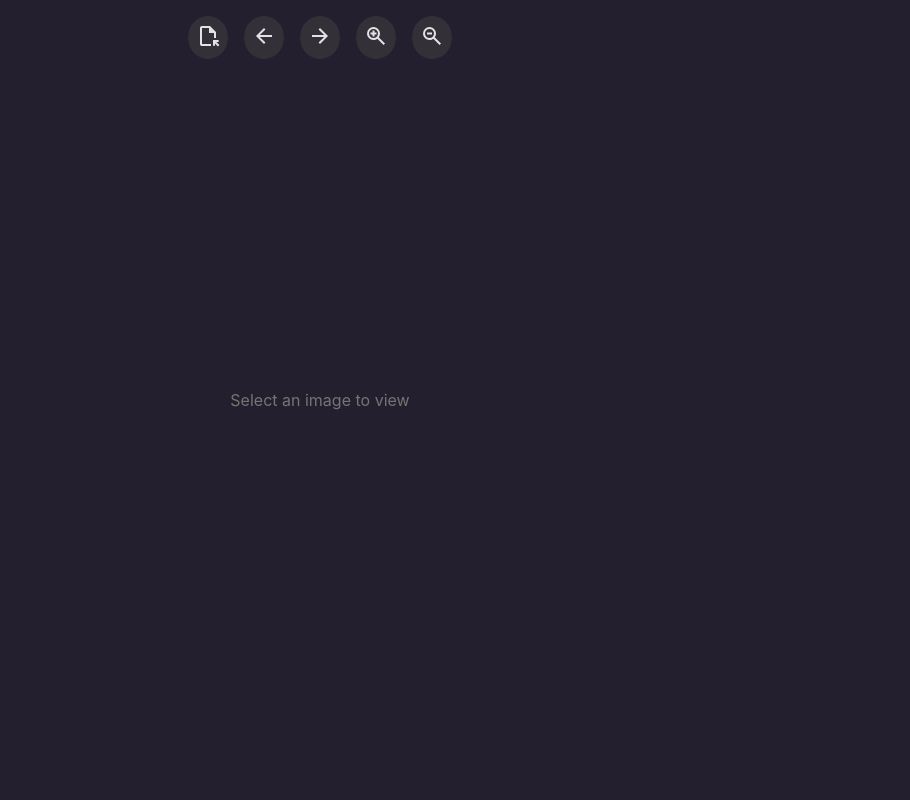
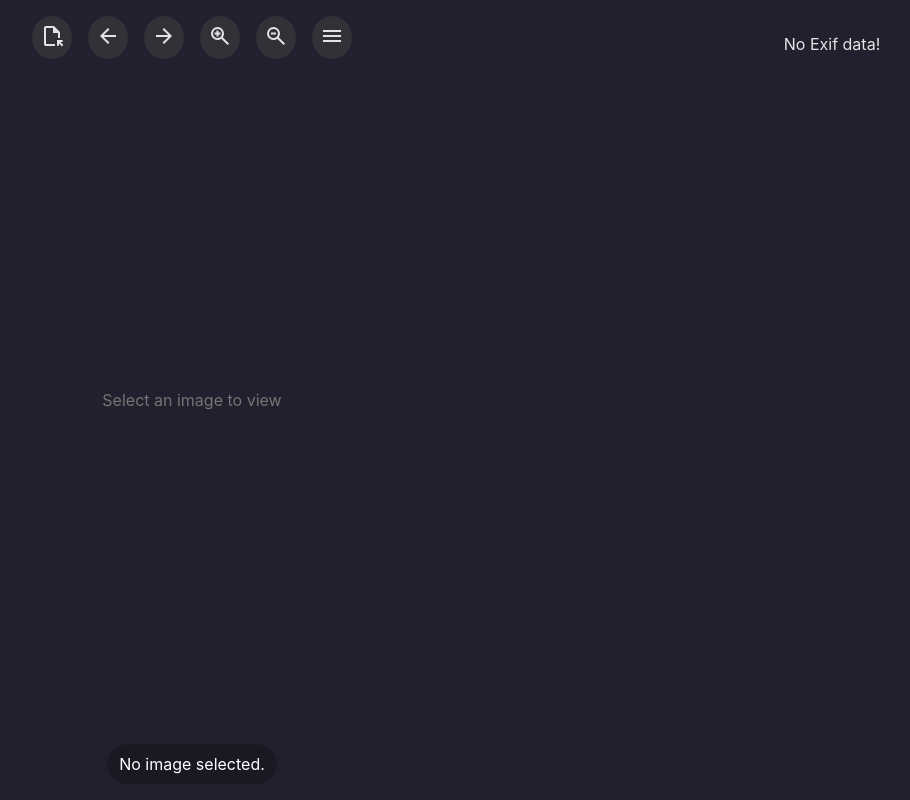
Before and after one commit to erynder-z/blickfang, a SvelteKit app: page / in a window 1280 px wide. Shown: the whole page, without its empty margins (320-1230 px from the left). Built offline with nearby package versions, Linux system fonts and the light colour scheme.

Commit message:
Improve image details display

```diff
--- a/src/lib/components/Controls.svelte
+++ b/src/lib/components/Controls.svelte
@@ -1,6 +1,6 @@
 <script lang="ts">
   import { get } from "svelte/store";
-  import { imagePath, imageUrl, imageExif, zoomLevel } from "$lib/store";
+  import { imagePath, imageUrl, imageExif, zoomLevel, isSidebarVisible } from "$lib/store";
   import { invoke } from "@tauri-apps/api/core";
   import { listen } from "@tauri-apps/api/event";
   import { onMount } from "svelte";
@@ -63,6 +63,10 @@
       return newLevel < 0.1 ? 0.1 : newLevel;
     });
   };
+
+  const toggleSidebar = () => {
+    isSidebarVisible.update((isOpen) => !isOpen);
+  };
 </script>
 
 <div class="controls-container">
@@ -80,6 +84,9 @@
   </button>
   <button on:click={zoomOut}>
     <img src="/zoom_out_24dp_E3E3E3_FILL0_wght400_GRAD0_opsz24.svg" alt="Zoom Out" />
+  </button>
+  <button on:click={toggleSidebar}>
+    <img src="/menu_24dp_E3E3E3_FILL0_wght400_GRAD0_opsz24.svg" alt="Toggle Sidebar" />
   </button>
 </div>
 
--- /dev/null
+++ b/src/lib/components/ExifDisplaySidebar.svelte
@@ -0,0 +1,74 @@
+<script lang="ts">
+  import { imageExif } from "$lib/store";
+
+  let exifData: Record<string, string> | null = null;
+
+  $: {
+    if ($imageExif) {
+      try {
+        exifData = JSON.parse($imageExif);
+      } catch (e) {
+        console.error("Failed to parse EXIF data:", e);
+        exifData = null;
+      }
+    } else {
+      exifData = null;
+    }
+  }
+</script>
+
+<div class="exif-container">
+  {#if exifData && Object.keys(exifData).length > 0}
+    <div class="exif-grid">
+      {#each Object.entries(exifData) as [tag, value]}
+        <div class="exif-item">
+          <span class="exif-tag">{tag}</span>
+          <span class="exif-value">{value}</span>
+        </div>
+      {/each}
+    </div>
+  {:else}
+    <p>No Exif data!</p>
+  {/if}
+</div>
+
+<style>
+  .exif-container {
+    padding: 1rem;
+    color: #e3e3e3;
+    height: 100%;
+    overflow-y: auto;
+  }
+
+  .exif-grid {
+    display: flex;
+    flex-wrap: wrap;
+    gap: 1rem;
+  }
+
+  .exif-item {
+    flex: 1 1 10rem;
+    display: flex;
+    flex-direction: column;
+    background-color: rgba(0, 0, 0, 0.2);
+    padding: 0.75rem;
+    border-radius: 4px;
+  }
+
+  .exif-tag {
+    font-weight: bold;
+    font-size: 0.9rem;
+    color: #aaa;
+    margin-bottom: 0.25rem;
+    word-break: break-all;
+  }
+
+  .exif-value {
+    font-size: 1rem;
+    word-break: break-all;
+  }
+
+  p {
+    text-align: center;
+  }
+</style>
--- a/src/lib/components/Footer.svelte
+++ /dev/null
@@ -1,28 +0,0 @@
-<script lang="ts">
-  import { imagePath, imageExif } from "$lib/store";
-</script>
-
-<footer>
-  {#if $imagePath}
-    <span>{$imagePath}</span>
-  {/if}
-  {#if $imageExif}
-    <span>{$imageExif}</span>
-  {/if}
-</footer>
-
-<style>
-  footer {
-    position: absolute;
-    bottom: 0;
-    width: 100%;
-    padding: 1rem;
-    text-align: center;
-    background-color: transparent;
-    color: white;
-    z-index: 10;
-    display: flex;
-    justify-content: center;
-    gap: 1rem;
-  }
-</style>
--- /dev/null
+++ b/src/lib/components/ImageNameDisplay.svelte
@@ -0,0 +1,34 @@
+<script lang="ts">
+  import { imagePath } from "$lib/store";
+
+  $: imageName = $imagePath ? $imagePath.split("/").pop() : undefined;
+</script>
+
+<div>
+  {#if imageName}
+    <p>{imageName}</p>
+  {:else}
+    <p>No image selected.</p>
+  {/if}
+</div>
+
+<style>
+  div {
+    position: absolute;
+    bottom: 0;
+    width: 100%;
+    text-align: center;
+    background-color: transparent;
+    color: white;
+    z-index: 10;
+    display: flex;
+    justify-content: center;
+  }
+
+  p {
+    background-color: rgba(0, 0, 0, 0.25);
+    color: white;
+    padding: 0.5rem 0.75rem;
+    border-radius: 25%/100%;
+  }
+</style>
--- a/src/lib/components/ImageView.svelte
+++ b/src/lib/components/ImageView.svelte
@@ -28,7 +28,6 @@
     width: 100%;
     height: 100%;
     overflow: hidden;
-    cursor: grab;
   }
   .image-view-container:active {
     cursor: grabbing;
--- a/src/lib/store.ts
+++ b/src/lib/store.ts
@@ -11,3 +11,4 @@ export const edgeIndicators = writable({
   right: false,
 });
 export const indicatorsVisible = writable(false);
+export const isSidebarVisible = writable<boolean>(true);
--- a/src/routes/+page.svelte
+++ b/src/routes/+page.svelte
@@ -1,19 +1,41 @@
 <script lang="ts">
   import ImageView from "../lib/components/ImageView.svelte";
   import Controls from "../lib/components/Controls.svelte";
-  import Footer from "../lib/components/Footer.svelte";
+  import ImageNameDisplay from "$lib/components/ImageNameDisplay.svelte";
+  import { isSidebarVisible } from "$lib/store";
+  import ExifDisplaySidebar from "$lib/components/ExifDisplaySidebar.svelte";
 </script>
 
-<main>
-  <ImageView />
-  <Controls />
-  <Footer />
+<main class:sidebar-hidden={!$isSidebarVisible}>
+  <div class="image-section">
+    <ImageView />
+    <Controls />
+    <ImageNameDisplay />
+  </div>
+  <div class="sidebar-section"><ExifDisplaySidebar /></div>
 </main>
 
 <style>
   main {
     height: 100vh;
     position: relative;
+    display: grid;
+    grid-template-areas: "image-section sidebar-section";
+    grid-template-columns: 80% 20%;
+    grid-template-rows: minmax(0, 1fr);
+    transition: grid-template-columns 0.1s ease-in-out;
+  }
+
+  main.sidebar-hidden {
+    grid-template-columns: 100% 0;
+  }
+
+  .image-section {
+    position: relative;
+  }
+
+  .sidebar-section {
+    overflow: hidden;
   }
 
   :global(*, *:before, *:after) {
```
Also changed, not shown: static/menu_24dp_E3E3E3_FILL0_wght400_GRAD0_opsz24.svg (added).
